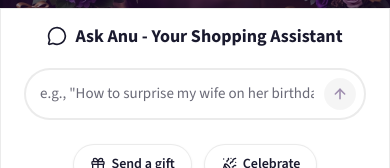
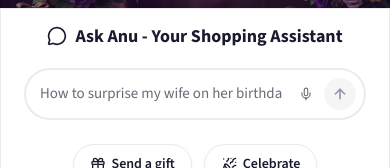
Before and after one commit to pasindu-jayasena/KaprukaAgentChallenge, a Next.js app: page / in a window 390 px wide. Shown: the part 132-300 px from the top of the page. Built offline with nearby package versions, Linux system fonts and the light colour scheme.

Commit message:
Fix mobile voice input visibility

```diff
--- a/app/globals.css
+++ b/app/globals.css
@@ -1026,13 +1026,71 @@ html[lang='ta'] body { font-family: var(--font-noto-tamil), var(--font-source-sa
 }
 
 
-/* Home mobile input polish */
+/* Mobile input and touch-state fixes */
 @media (max-width: 640px) {
-  .home-input-wrap .input-actions button[aria-label='Voice input'] {
-    display: none;
+  .home-input-wrap .progress-input-inner {
+    gap: 0.25rem;
+    padding-left: 0.875rem;
   }
 
-  .home-input-wrap .progress-input-inner {
-    padding-left: 0.875rem;
+  .home-input-wrap .progress-input-inner input {
+    min-width: 0;
+    flex: 1 1 0;
+    font-size: 0.9375rem;
+  }
+
+  .home-input-wrap .input-actions {
+    display: flex !important;
+    flex: 0 0 auto;
+    gap: 0.125rem;
+    margin-left: 0.125rem;
+  }
+
+  .home-input-wrap .input-actions button[aria-label='Voice input'] {
+    display: flex !important;
+    visibility: visible !important;
+    opacity: 1 !important;
+    flex: 0 0 2rem;
+    color: var(--text-muted);
+    background: transparent;
+  }
+
+  .home-input-wrap .input-actions button[aria-label='Send'] {
+    flex: 0 0 2rem;
   }
 }
+
+@media (hover: none) and (pointer: coarse) {
+  .glass-chip:hover,
+  .home-quick-chip:hover {
+    transform: none;
+    box-shadow: var(--shadow-sm);
+    border-color: var(--border-light);
+    background: var(--bg-surface);
+  }
+
+  .home-quick-chip:hover,
+  .home-quick-chip:hover svg {
+    color: var(--text-primary);
+  }
+
+  .input-send-btn:hover:not(:disabled) {
+    background: #FCE22A;
+    box-shadow: 0 2px 8px rgba(252, 226, 42, 0.3);
+  }
+
+  .kap-nav-icon:hover,
+  .rail-icon-btn:hover,
+  .rail-nav-item:hover,
+  .session-row:hover {
+    background: transparent;
+  }
+
+  .kap-lang-btn:hover {
+    color: rgba(255, 255, 255, 0.6);
+  }
+
+  .kap-lang-btn--active:hover {
+    color: #401F60;
+  }
+}
--- a/lib/i18n/en.ts
+++ b/lib/i18n/en.ts
@@ -38,7 +38,7 @@ const en = {
     title: 'Anu - Kapruka shopping assistant',
     openingHeadline: 'What would you like Anu to handle today?',
     openingSub: 'Your way to the perfect find on Kapruka.',
-    openingPlaceholder: 'e.g., "How to surprise my wife on her birthday?"',
+    openingPlaceholder: 'How to surprise my wife on her birthday?',
     headline: 'What can I help you find today?',
     subhead: 'Groceries, gifts, electronics, fashion - tell me what you need.',
     placeholder: 'Ask, refine, or tell me what changed…',
--- a/lib/i18n/si.ts
+++ b/lib/i18n/si.ts
@@ -40,7 +40,7 @@ const si = {
     title: 'Anu · Kapruka concierge',
     openingHeadline: 'අද Anu ඔබ වෙනුවෙන් මොනවද කරන්නේ?',
     openingSub: 'Kapruka එකේ හොඳම දේට ඔබේ මාර්ගය.',
-    openingPlaceholder: '\u0d8b\u0daf\u0dcf., \"\u0db8\u0d9c\u0dda \u0db6\u0dd2\u0dbb\u0dd2\u0db3\u0dd2\u0dba\u0d9c\u0dda \u0d8b\u0db4\u0db1\u0dca\u0daf\u0dd2\u0db1\u0dba\u0da7 \u0d9a\u0ddc\u0dc4\u0ddc\u0db8\u0daf \u0db4\u0dd4\u0daf\u0dd4\u0db8 \u0d9a\u0dbb\u0db1\u0dca\u0db1\u0daf?\"',
+    openingPlaceholder: '\u0db8\u0d9c\u0dda \u0db6\u0dd2\u0dbb\u0dd2\u0db3\u0dd2\u0dba\u0d9c\u0dda \u0d8b\u0db4\u0db1\u0dca\u0daf\u0dd2\u0db1\u0dba\u0da7 \u0d9a\u0ddc\u0dc4\u0ddc\u0db8\u0daf \u0db4\u0dd4\u0daf\u0dd4\u0db8 \u0d9a\u0dbb\u0db1\u0dca\u0db1\u0daf?',
     headline: 'අද මම ඔබට මොනවද හොයා දෙන්නේ?',
     subhead: '\u0dc3\u0dd2\u0dbd\u0dca\u0dbd\u0dbb \u0db6\u0da9\u0dd4, \u0dad\u0dd1\u0d9c\u0dd2, \u0d89\u0dbd\u0dd9\u0d9a\u0dca\u0da7\u0dca\u200d\u0dbb\u0ddc\u0db1\u0dd2\u0d9a, \u0dc0\u0dd2\u0dbd\u0dcf\u0dc3\u0dd2\u0dad\u0dcf - \u0d94\u0db6\u0da7 \u0d85\u0dc0\u0dc1\u0dca\u200d\u0dba \u0daf\u0dda \u0d9a\u0dd2\u0dba\u0db1\u0dca\u0db1.',
     placeholder: 'අහන්න, වෙනස් කරන්න, හෝ මොකද වුණේ කියන්න…',
--- a/lib/i18n/ta.ts
+++ b/lib/i18n/ta.ts
@@ -40,7 +40,7 @@ const ta = {
     title: 'Anu · Kapruka concierge',
     openingHeadline: 'இன்று Anu உங்களுக்காக என்ன செய்ய வேண்டும்?',
     openingSub: 'Kapruka-வில் சரியான பொருளுக்கு உங்கள் பாதை.',
-    openingPlaceholder: '\u0b89\u0ba4\u0bbe., \"\u0b8e\u0ba9\u0bcd \u0bae\u0ba9\u0bc8\u0bb5\u0bbf\u0baf\u0bbf\u0ba9\u0bcd \u0baa\u0bbf\u0bb1\u0ba8\u0bcd\u0ba4\u0ba8\u0bbe\u0bb3\u0bbf\u0bb2\u0bcd \u0b8e\u0baa\u0bcd\u0baa\u0b9f\u0bbf \u0b86\u0b9a\u0bcd\u0b9a\u0bb0\u0bbf\u0baf\u0baa\u0bcd\u0baa\u0b9f\u0bc1\u0ba4\u0bcd\u0ba4\u0bc1\u0bb5\u0ba4\u0bc1?\"',
+    openingPlaceholder: '\u0b8e\u0ba9\u0bcd \u0bae\u0ba9\u0bc8\u0bb5\u0bbf\u0baf\u0bbf\u0ba9\u0bcd \u0baa\u0bbf\u0bb1\u0ba8\u0bcd\u0ba4\u0ba8\u0bbe\u0bb3\u0bbf\u0bb2\u0bcd \u0b8e\u0baa\u0bcd\u0baa\u0b9f\u0bbf \u0b86\u0b9a\u0bcd\u0b9a\u0bb0\u0bbf\u0baf\u0baa\u0bcd\u0baa\u0b9f\u0bc1\u0ba4\u0bcd\u0ba4\u0bc1\u0bb5\u0ba4\u0bc1?',
     headline: 'இன்று என்ன தேட வேண்டும்?',
     subhead: '\u0bae\u0bb3\u0bbf\u0b95\u0bc8, \u0baa\u0bb0\u0bbf\u0b9a\u0bc1, \u0bae\u0bbf\u0ba9\u0bcd\u0ba9\u0ba3\u0bc1, \u0baa\u0bc7\u0bb7\u0ba9\u0bcd - \u0b89\u0b99\u0bcd\u0b95\u0bb3\u0bc1\u0b95\u0bcd\u0b95\u0bc1 \u0ba4\u0bc7\u0bb5\u0bc8\u0baf\u0bbe\u0ba9\u0ba4\u0bc8 \u0b9a\u0bca\u0bb2\u0bcd\u0bb2\u0bc1\u0b99\u0bcd\u0b95\u0bb3\u0bcd.',
     placeholder: 'கேளுங்கள், மாற்றுங்கள், அல்லது என்ன மாறியது சொல்லுங்கள்…',
```
